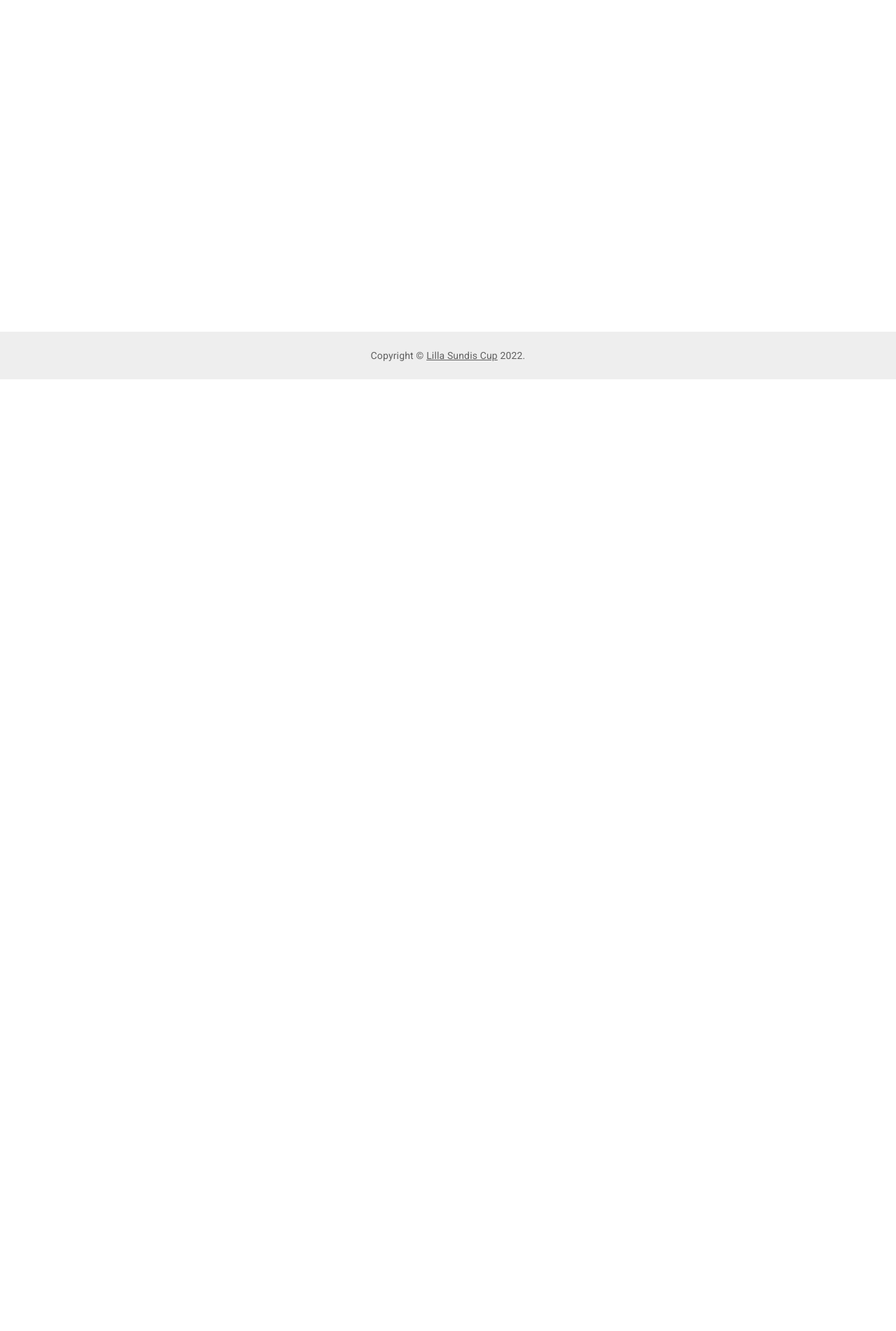
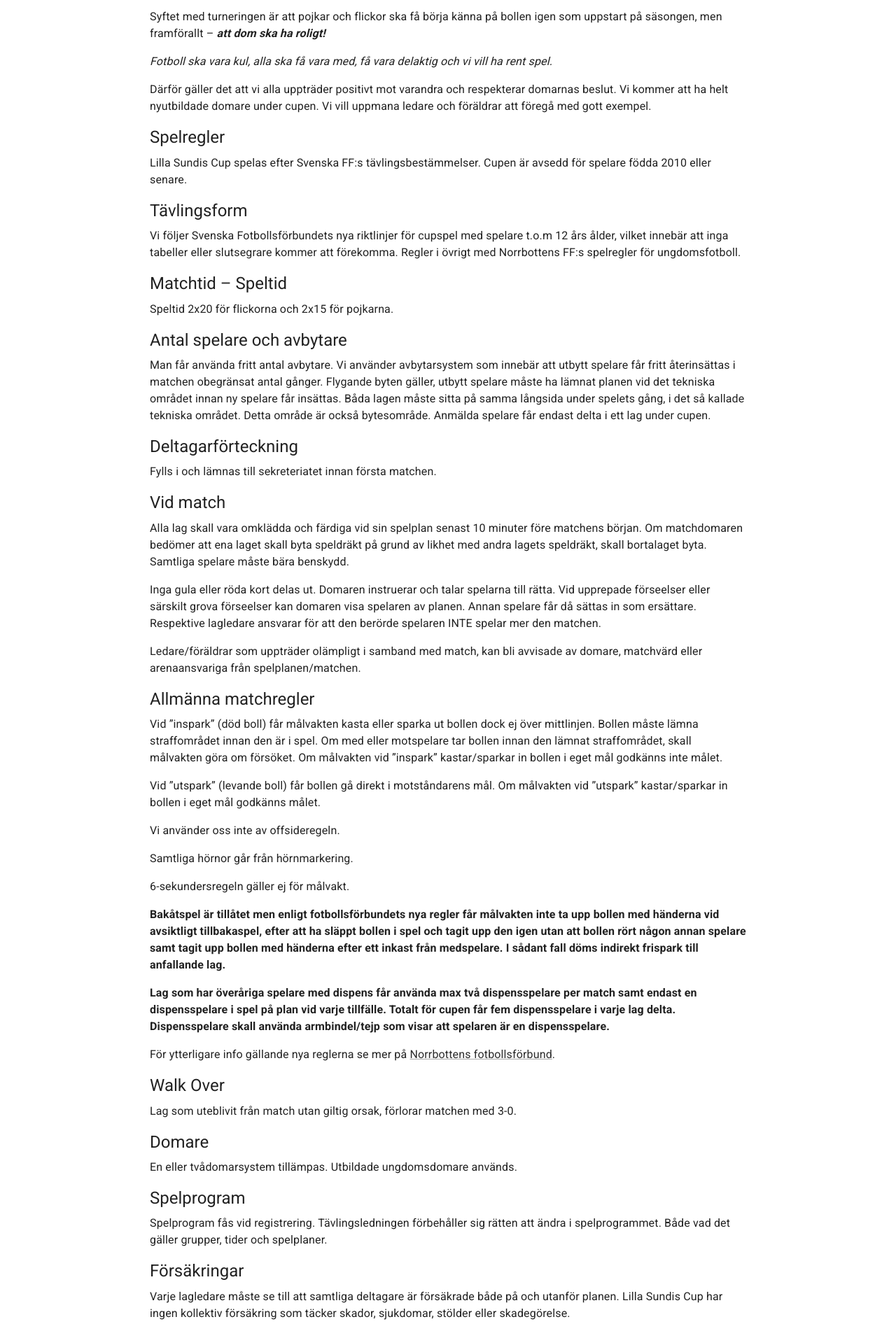
Before and after one commit to sasjo/lillasundiscup, a React (Create React App) app in the folder webapp/: page /regler.html in a window 1280 px wide. Shown: the part 258-2160 px from the top of the page at 70% size. Before the commit the page ends 800 px from the top, so only its background shows below. Built offline with nearby package versions, Linux system fonts and the light colour scheme.

Commit message:
feat: Add rules

```diff
--- a/webapp/src/App.js
+++ b/webapp/src/App.js
@@ -12,6 +12,7 @@ import GameSchedule from './GameSchedule';
 import Teams from './Teams';
 import CarouselSponsors from './sponsors/CarouselSponsors';
 import Info from './Info';
+import Rules from './Rules';
 
 const queryClient = new QueryClient();
 
@@ -35,6 +36,7 @@ const App = () => {
                 <Route path="/" element={<Home/>}/>
                 <Route path="/matcher.html" element={<GameSchedule/>}/>
                 <Route path="/lag.html" element={<Teams/>}/>
+                <Route path="/regler.html" element={<Rules/>}/>
                 <Route path="/info.html" element={<Info/>}/>
               </Routes>
             </main>
--- a/webapp/src/AppMenu.jsx
+++ b/webapp/src/AppMenu.jsx
@@ -14,6 +14,7 @@ import { Link as RouterLink } from 'react-router-dom';
 const pages = [
   { name: 'Matcher', href: '/matcher.html' },
   { name: 'Lag', href: '/lag.html' },
+  { name: 'Regler', href: '/regler.html' },
   { name: 'Information', href: '/info.html' },
 ];
 
--- /dev/null
+++ b/webapp/src/Rules.jsx
@@ -0,0 +1,166 @@
+import React from 'react';
+import Container from '@mui/material/Container';
+import Typography from '@mui/material/Typography';
+import Link from '@mui/material/Link';
+
+const Rules = () => (
+  <Container sx={{mt: 2, mb: 2}} maxWidth="md">
+    <Typography variant="h4" component="h1" gutterBottom>Regler</Typography>
+
+    <Typography variant="body1" paragraph>
+      Syftet med turneringen är att pojkar och flickor ska få börja känna på bollen igen som
+      uppstart på säsongen, men framförallt – <Typography fontWeight="bold" component="em">att dom
+      ska ha
+      roligt!</Typography>
+    </Typography>
+
+    <Typography variant="body1" paragraph>
+      <Typography component="em">
+        Fotboll ska vara kul, alla ska få vara med, få vara delaktig och vi vill ha rent spel.
+      </Typography>
+    </Typography>
+
+    <Typography variant="body1" paragraph>
+      Därför gäller det att vi alla uppträder positivt mot varandra och respekterar domarnas beslut.
+      Vi kommer att ha helt nyutbildade domare under cupen. Vi vill uppmana ledare och föräldrar att
+      föregå med gott exempel.
+    </Typography>
+
+    <Typography variant="h5" component="h2" gutterBottom>
+      Spelregler
+    </Typography>
+    <Typography variant="body1" paragraph>
+      Lilla Sundis Cup spelas efter Svenska FF:s tävlingsbestämmelser. Cupen är avsedd för spelare
+      födda 2010 eller senare.
+    </Typography>
+
+    <Typography variant="h5" component="h2" gutterBottom>
+      Tävlingsform
+    </Typography>
+    <Typography variant="body1" paragraph>
+      Vi följer Svenska Fotbollsförbundets nya riktlinjer för cupspel med spelare t.o.m 12 års
+      ålder, vilket innebär att inga tabeller eller slutsegrare kommer att förekomma. Regler i
+      övrigt med Norrbottens FF:s spelregler för ungdomsfotboll.
+    </Typography>
+
+    <Typography variant="h5" component="h2" gutterBottom>
+      Matchtid – Speltid
+    </Typography>
+    <Typography variant="body1" paragraph>
+      Speltid 2x20 för flickorna och 2x15 för pojkarna.
+    </Typography>
+
+    <Typography variant="h5" component="h2" gutterBottom>
+      Antal spelare och avbytare
+    </Typography>
+    <Typography variant="body1" paragraph>
+      Man får använda fritt antal avbytare. Vi använder avbytarsystem som innebär att utbytt spelare
+      får fritt återinsättas i matchen obegränsat antal gånger. Flygande byten gäller, utbytt
+      spelare måste ha lämnat planen vid det tekniska området innan ny spelare får insättas. Båda
+      lagen måste sitta på samma långsida under spelets gång, i det så kallade tekniska området.
+      Detta område är också bytesområde. Anmälda spelare får endast delta i ett lag under cupen.
+    </Typography>
+
+    <Typography variant="h5" component="h2" gutterBottom>
+      Deltagarförteckning
+    </Typography>
+    <Typography variant="body1" paragraph>
+      Fylls i och lämnas till sekreteriatet innan första matchen.
+    </Typography>
+
+    <Typography variant="h5" component="h2" gutterBottom>
+      Vid match
+    </Typography>
+    <Typography variant="body1" paragraph>
+      Alla lag skall vara omklädda och färdiga vid sin spelplan senast 10 minuter före matchens
+      början. Om matchdomaren bedömer att ena laget skall byta speldräkt på grund av likhet med
+      andra lagets speldräkt, skall bortalaget byta. Samtliga spelare måste bära benskydd.
+    </Typography>
+    <Typography variant="body1" paragraph>
+      Inga gula eller röda kort delas ut. Domaren instruerar och talar spelarna till rätta. Vid
+      upprepade förseelser eller särskilt grova förseelser kan domaren visa spelaren av planen.
+      Annan spelare får då sättas in som ersättare. Respektive lagledare ansvarar för att den
+      berörde spelaren INTE spelar mer den matchen.
+    </Typography>
+    <Typography variant="body1" paragraph>
+      Ledare/föräldrar som uppträder olämpligt i samband med match, kan bli avvisade av domare,
+      matchvärd eller arenaansvariga från spelplanen/matchen.
+    </Typography>
+
+    <Typography variant="h5" component="h2" gutterBottom>
+      Allmänna matchregler
+    </Typography>
+    <Typography variant="body1" paragraph>
+      Vid ”inspark” (död boll) får målvakten kasta eller sparka ut bollen dock ej över mittlinjen.
+      Bollen måste lämna straffområdet innan den är i spel. Om med eller motspelare tar bollen innan
+      den lämnat straffområdet, skall målvakten göra om försöket. Om målvakten vid ”inspark”
+      kastar/sparkar in bollen i eget mål godkänns inte målet.
+    </Typography>
+    <Typography variant="body1" paragraph>
+      Vid ”utspark” (levande boll) får bollen gå direkt i motståndarens mål. Om målvakten vid
+      ”utspark” kastar/sparkar in bollen i eget mål godkänns målet.
+    </Typography>
+    <Typography variant="body1" paragraph>
+      Vi använder oss inte av offsideregeln.
+    </Typography>
+    <Typography variant="body1" paragraph>
+      Samtliga hörnor går från hörnmarkering.
+    </Typography>
+    <Typography variant="body1" paragraph>
+      6-sekundersregeln gäller ej för målvakt.
+    </Typography>
+    <Typography variant="body1" paragraph fontWeight="bold">
+      Bakåtspel är tillåtet men enligt fotbollsförbundets nya regler får målvakten inte ta upp
+      bollen med händerna vid avsiktligt tillbakaspel, efter att ha släppt bollen i spel och tagit
+      upp den igen utan att bollen rört någon annan spelare samt tagit upp bollen med händerna efter
+      ett inkast från medspelare. I sådant fall döms indirekt frispark till anfallande lag.
+    </Typography>
+    <Typography variant="body1" paragraph fontWeight="bold">
+      Lag som har överåriga spelare med dispens får använda max två dispensspelare per match samt
+      endast en dispensspelare i spel på plan vid varje tillfälle. Totalt för cupen får fem
+      dispensspelare i varje lag delta. Dispensspelare skall använda armbindel/tejp som visar att
+      spelaren är en dispensspelare.
+    </Typography>
+    <Typography variant="body1" paragraph>
+      För ytterligare info gällande nya reglerna se mer på
+      {' '}
+      <Link href="https://norrbotten.svenskfotboll.se/tavling/barn---ungdomsfotboll/">
+        Norrbottens fotbollsförbund
+      </Link>
+      .
+    </Typography>
+
+    <Typography variant="h5" component="h2" gutterBottom>
+      Walk Over
+    </Typography>
+    <Typography variant="body1" paragraph>
+      Lag som uteblivit från match utan giltig orsak, förlorar matchen med 3-0.
+    </Typography>
+
+    <Typography variant="h5" component="h2" gutterBottom>
+      Domare
+    </Typography>
+    <Typography variant="body1" paragraph>
+      En eller tvådomarsystem tillämpas. Utbildade ungdomsdomare används.
+    </Typography>
+
+    <Typography variant="h5" component="h2" gutterBottom>
+      Spelprogram
+    </Typography>
+    <Typography variant="body1" paragraph>
+      Spelprogram fås vid registrering. Tävlingsledningen förbehåller sig rätten att ändra i
+      spelprogrammet. Både vad det gäller grupper, tider och spelplaner.
+    </Typography>
+
+    <Typography variant="h5" component="h2" gutterBottom>
+      Försäkringar
+    </Typography>
+    <Typography variant="body1" paragraph>
+      Varje lagledare måste se till att samtliga deltagare är försäkrade både på och utanför planen.
+      Lilla Sundis Cup har ingen kollektiv försäkring som täcker skador, sjukdomar, stölder eller
+      skadegörelse.
+    </Typography>
+  </Container>
+);
+
+export default Rules;
```
